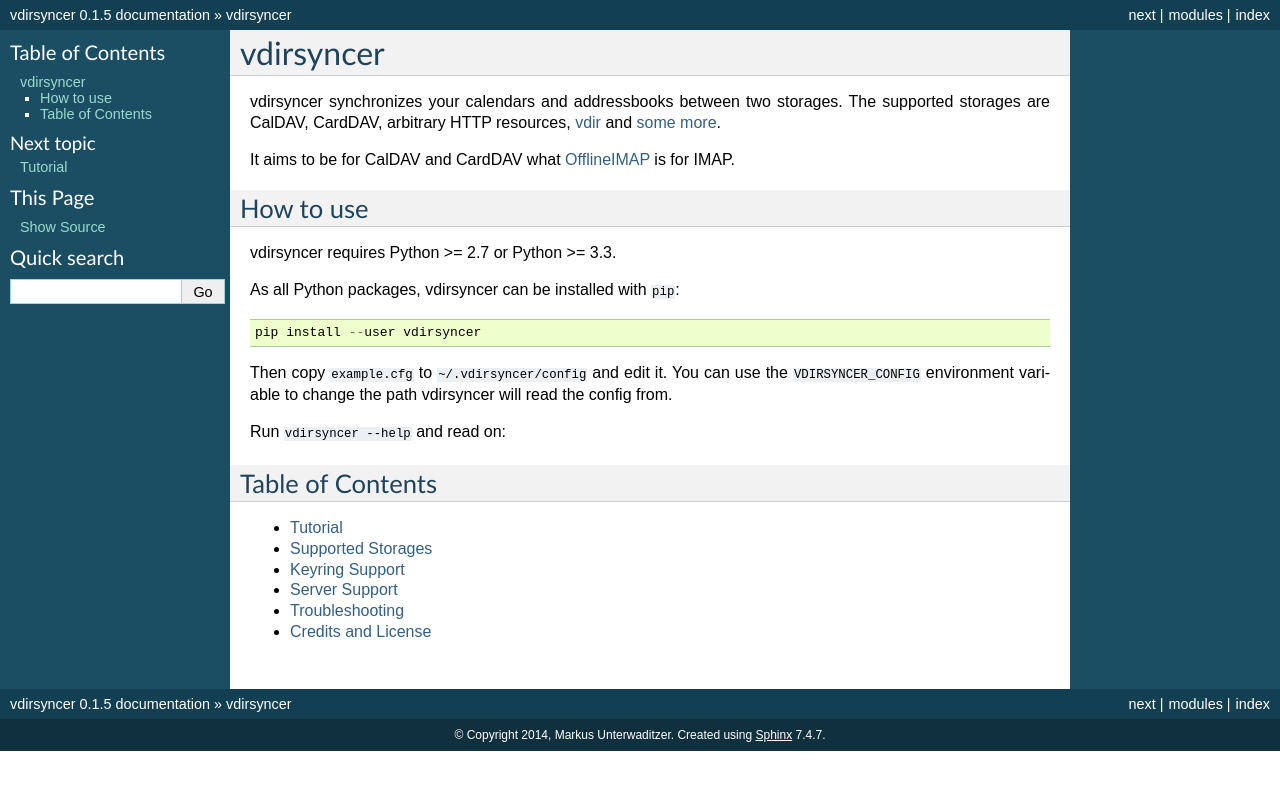
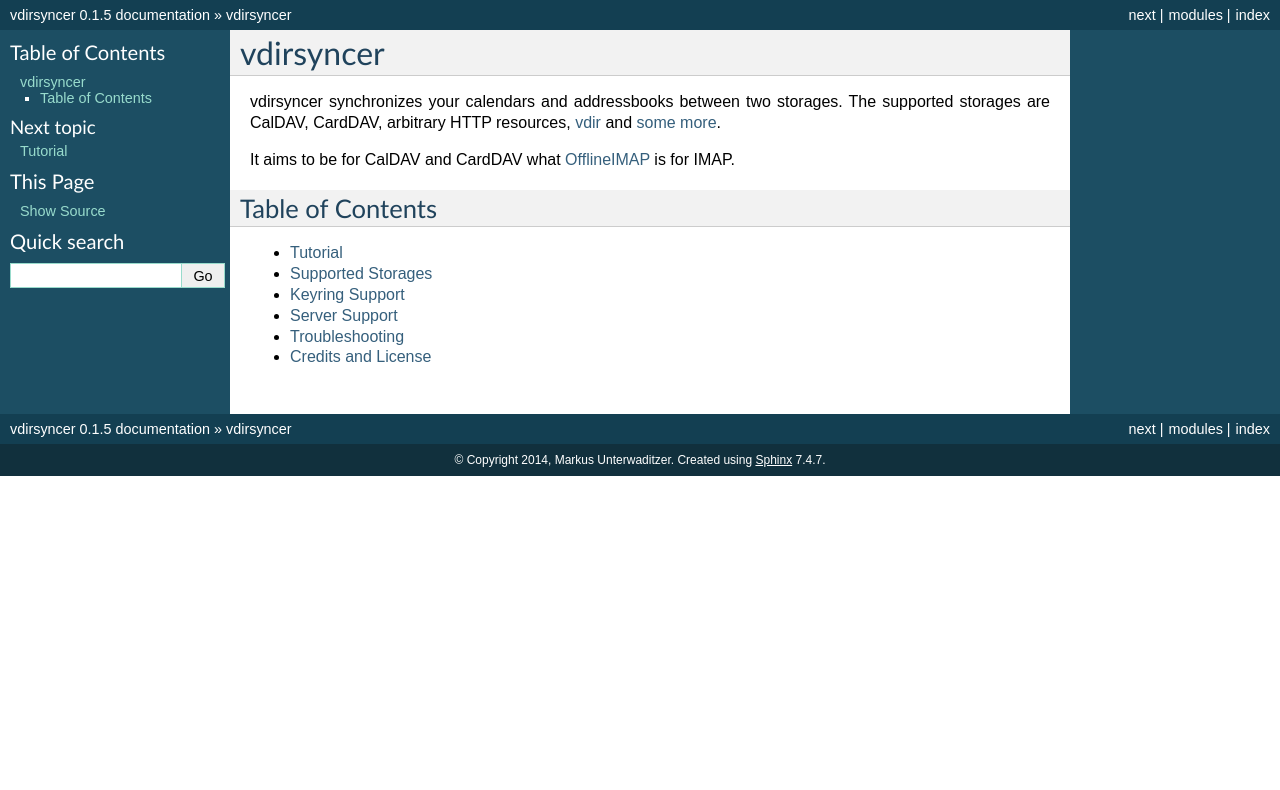
Before and after one commit to pimutils/vdirsyncer, a Sphinx documentation site: the page built from docs/index.rst, in a window 1280 px wide. Shown: the top 790 px of the page. Built offline with Sphinx 7.4.7, drawn with Linux system fonts in a browser that asks for light colours.

Commit message:
This is already in the README

```diff
--- a/docs/index.rst
+++ b/docs/index.rst
@@ -8,21 +8,6 @@
 
 It aims to be for CalDAV and CardDAV what `OfflineIMAP
 <http://offlineimap.org/>`_ is for IMAP.
-
-How to use
-==========
-
-vdirsyncer requires Python >= 2.7 or Python >= 3.3.
-
-As all Python packages, vdirsyncer can be installed with ``pip``::
-
-    pip install --user vdirsyncer
-
-Then copy ``example.cfg`` to ``~/.vdirsyncer/config`` and edit it. You can use the
-``VDIRSYNCER_CONFIG`` environment variable to change the path vdirsyncer will
-read the config from.
-
-Run ``vdirsyncer --help`` and read on:
 
 Table of Contents
 =================
```
